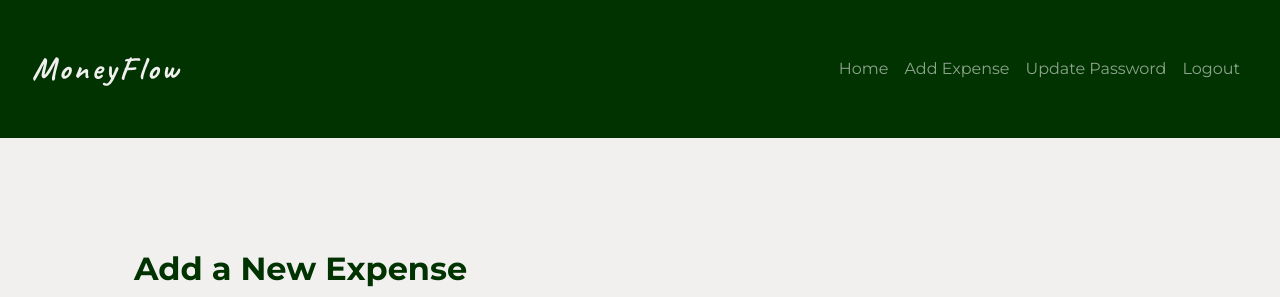
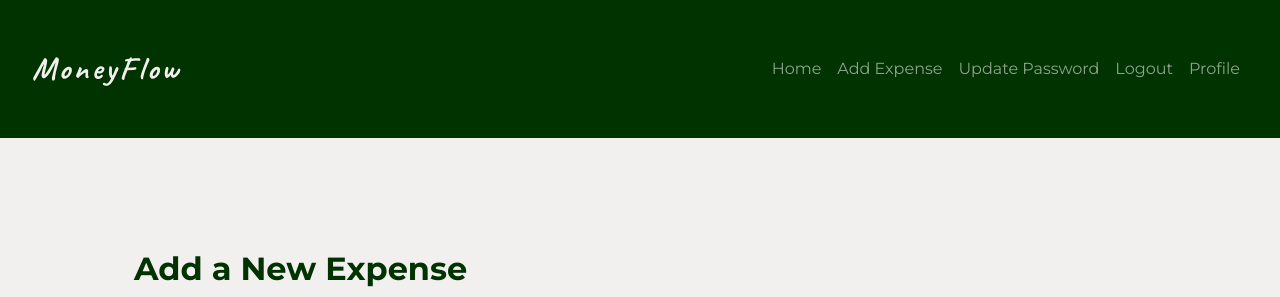
Before and after one commit to Sheerin-F-A/MoneyFlow, a Flask app: page /add in a window 1280 px wide. Shown: the top 297 px of the page. Run offline with Flask 3, Linux system fonts and the light colour scheme; the visitor is signed in with stand-in values (Sample User, id 1).

Commit message:
Update base template for authentication and profile navigation
Add links for login, logout, signup, and profile in the navbar with session-based display.

```diff
--- a/moneyflow/templates/base.html
+++ b/moneyflow/templates/base.html
@@ -45,6 +45,11 @@
                             <a class="nav-link" href="{{ url_for('signup') }}">Sign Up</a>
                         </li>
                     {% endif %}
+                    {% if session.get('user_id') %}
+                        <li class="nav-item">
+                            <a class="nav-link" href="{{ url_for('profile') }}">Profile</a>
+                        </li>
+                    {% endif %}
                 </ul>
             </div>
         </div>
```
